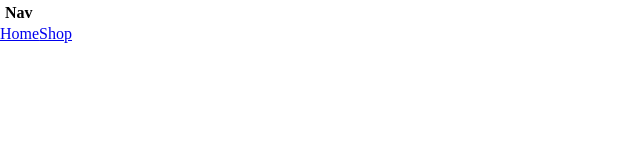
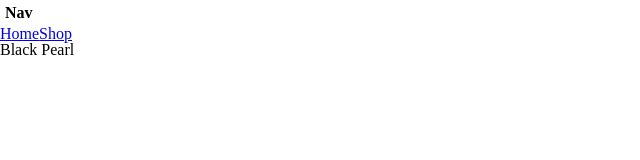
Before and after one commit to Azzryel/ship-shopping-cart-react, a React (Create React App) app: page /shop/1001 in a window 1280 px wide. Shown: the top 160 px of the page, without its empty margins (0-640 px from the left). Built offline with nearby package versions, Linux system fonts and the light colour scheme.

Commit message:
link each item to its own page and get the item

```diff
--- /dev/null
+++ b/src/components/Item.js
@@ -0,0 +1,17 @@
+import React, { useState, useEffect } from "react";
+import items from "./items";
+
+const Item = ({match}) => {
+    console.log(match)
+    console.log(match.params.id)
+    const itemGot = items.find( item => item.id == parseInt(match.params.id));
+    const [ item, setItem ] = useState(itemGot);
+    console.log(item)
+
+
+    return (
+        <div>{item.name}</div>
+    )
+}
+
+export default Item;
--- a/src/components/Routes.js
+++ b/src/components/Routes.js
@@ -4,6 +4,7 @@ import "../styles/reset.css";
 import Nav from "./Nav";
 import App from "../App";
 import Shop from "./Shop";
+import Item from "./Item";
 
 const Routes = () => {
     return (
@@ -13,6 +14,7 @@ const Routes = () => {
                 <Switch>
                 <Route exact path="/" component={App} />
                 <Route exact path="/shop" component={Shop} />
+                <Route  path="/shop/:id" component={Item} />
                 </Switch>
             </div>
         </Router>
--- a/src/components/Shop.js
+++ b/src/components/Shop.js
@@ -1,4 +1,5 @@
 import React, { useState, useEffect } from "react";
+import { Link } from "react-router-dom";
 import items from "./items";
 import uniqid from "uniqid";
 import "../styles/Shop.css";
@@ -14,11 +15,13 @@ const Shop = () => {
             <div className="shop-container">
             {itemList.map( item => {
                return(
+                    <Link key={uniqid()} to={`/shop/${item.id}`} >
                     <div key={uniqid()} className="item-container">
                         <h5 key={uniqid()}>{item.name}</h5>
                         <img key={uniqid()} src={item.img} />
                         <p key={uniqid()}> {item.money} &#164; </p>
                     </div>
+                    </Link>
                );
             })
             }
```
